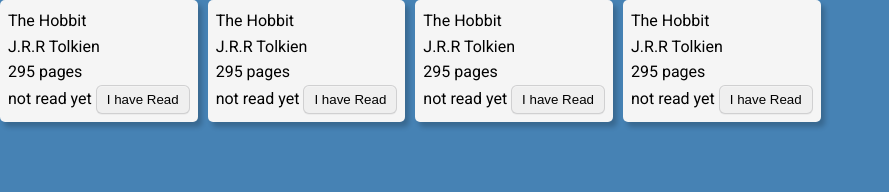
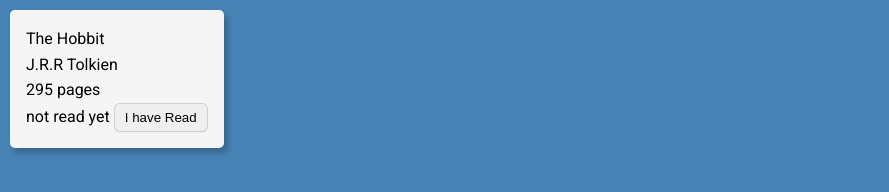
Before and after one commit to JKPearce/Library-of-Books, a plain HTML site: page index.html in a window 1280 px wide. Shown: the whole page, without its empty margins (0-889 px from the left). Drawn offline with Linux system fonts and the light colour scheme.

Commit message:
Display library on page

```diff
--- a/index.html
+++ b/index.html
@@ -10,12 +10,7 @@
 </head>
 <body>
     <main>
-        <div id="card-wrapper">
-            <div class="book-details">The Hobbit<br> J.R.R Tolkien<br>295 pages<br> not read yet <button data-book-number="0">I have Read</button></div>
-            <div class="book-details">The Hobbit<br> J.R.R Tolkien<br>295 pages<br> not read yet <button data-book-number="0">I have Read</button></div>
-            <div class="book-details">The Hobbit<br> J.R.R Tolkien<br>295 pages<br> not read yet <button data-book-number="0">I have Read</button></div>
-            <div class="book-details">The Hobbit<br> J.R.R Tolkien<br>295 pages<br> not read yet <button data-book-number="0">I have Read</button></div>
-        </div>
+        <div id="card-wrapper"></div>
     </main>
 </body>
 </html>
--- a/script.js
+++ b/script.js
@@ -34,3 +34,5 @@
 
 
 addBookToLibrary(theHobbit);
+
+displayBooks();
--- a/style.css
+++ b/style.css
@@ -9,6 +9,7 @@
 }
 
 #card-wrapper{
+    margin: 10px;
     display: flex;
     gap: 10px;
     flex-wrap: wrap;
@@ -17,7 +18,7 @@
 .book-details{
     background-color: whitesmoke;
     border-radius: 5px;
-    padding: 0.5rem;
+    padding: 1rem;
     box-shadow: 4px 5px 5px rgba(0, 0, 0, 0.2);
 }
 
```
